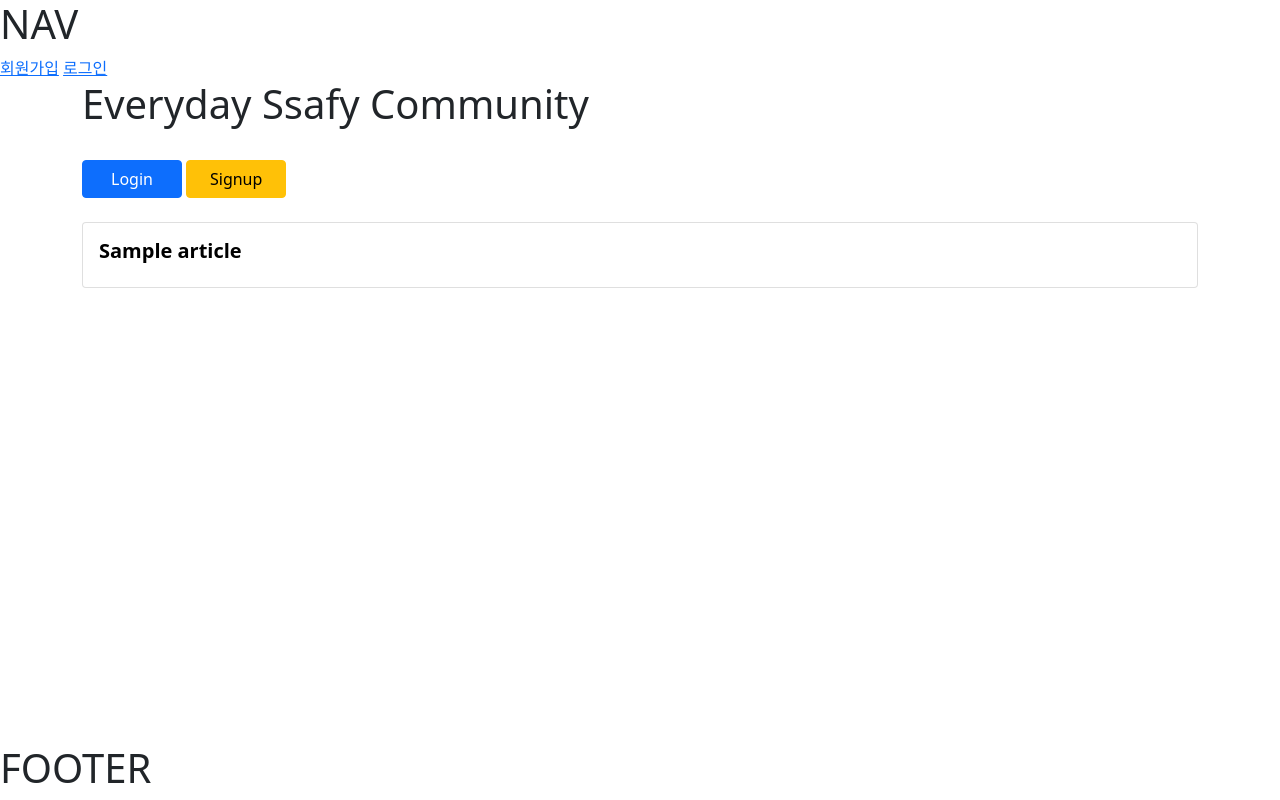
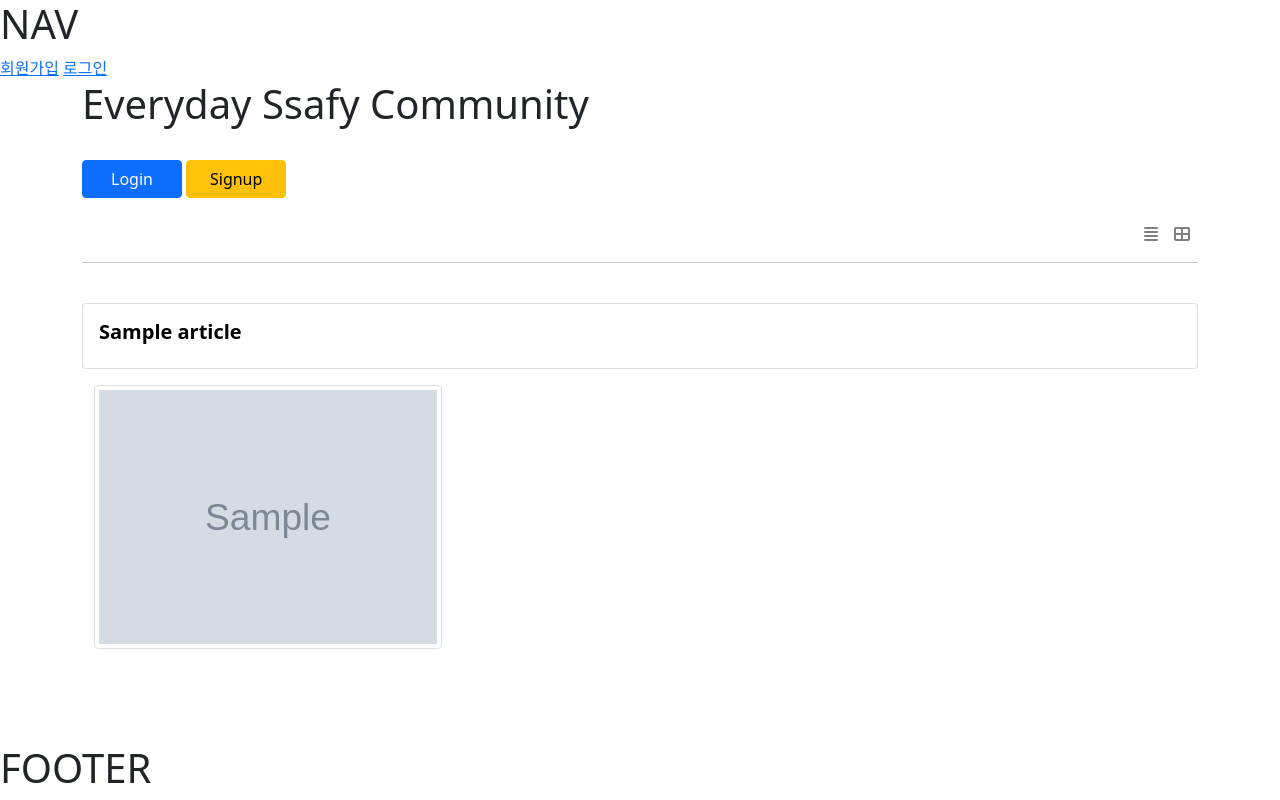
Before and after one commit to meganatc7/ESC, a Django app: page / in a window 1280 px wide. Run offline with Django 3.2, Linux system fonts and the light colour scheme; tables that the repository leaves empty hold one stand-in row (values such as "Sample post"); grey boxes marked "Sample" are stand-in pictures; some libraries are stand-ins or nearby versions.

Commit message:
Add read feature

```diff
--- a/articles/templates/articles/index.html
+++ b/articles/templates/articles/index.html
@@ -1,7 +1,7 @@
 {% extends 'base.html' %}
 
 {% block content %}
-  {% comment %} 메인 화면 - 로그인 전 {% endcomment %}
+  {% comment %} 메인 화면 {% endcomment %}
   <div>
     {% if request.user.is_authenticated %}
       <h1>날씨 화면입니다.</h1>
@@ -14,7 +14,15 @@
     {% endif %}
   </div>
   <br>
+
   {% comment %} 게시창 - 게시글 {% endcomment %}
+  <div class="d-flex justify-content-end">
+    <a class="mx-2" href="" style="color: gray;"><i class="fas fa-align-justify"></i></a>
+    <a class="mx-2" href="" style="color: gray;"><i class="fas fa-th-large"></i></a>
+  </div>
+  <hr><br>
+
+  {% comment %} 텍스트 게시글 {% endcomment %}
   {% for article in articles %}
     <div class="card mb-3">
       <a href="{% url "articles:detail" article.pk %}" style="text-decoration: none; color: black;">
@@ -24,4 +32,20 @@
       </a>
     </div>
   {% endfor %}
+
+  {% comment %} 이미지 게시글 {% endcomment %}
+  {% for article in articles %}
+    <div class="container">
+      <div class="row">
+        {% for photo in article.photo_set.all %}
+          <div class="col-4">
+            <a href="{% url 'articles:detail' article.pk %}">
+              <img src="{{ photo.image.url }}" class="img-thumbnail" alt="">
+            </a>
+          </div>
+        {% endfor %}
+      </div>
+    </div>
+  {% endfor %}
+
 {% endblock %}
--- a/config/templates/base.html
+++ b/config/templates/base.html
@@ -4,6 +4,7 @@
   <meta charset="UTF-8">
   <meta http-equiv="X-UA-Compatible" content="IE=edge">
   <meta name="viewport" content="width=device-width, initial-scale=1.0">
+  <script src="https://kit.fontawesome.com/f70e4d0b0d.js" crossorigin="anonymous"></script>
   <link href="https://cdn.jsdelivr.net/npm/bootstrap@5.0.0-beta3/dist/css/bootstrap.min.css" rel="stylesheet" integrity="sha384-eOJMYsd53ii+scO/bJGFsiCZc+5NDVN2yr8+0RDqr0Ql0h+rP48ckxlpbzKgwra6" crossorigin="anonymous">
   <title>Document</title>
 </head>
```
Also changed, not shown: articles/templates/articles/detail.html (+10 -2 lines).
